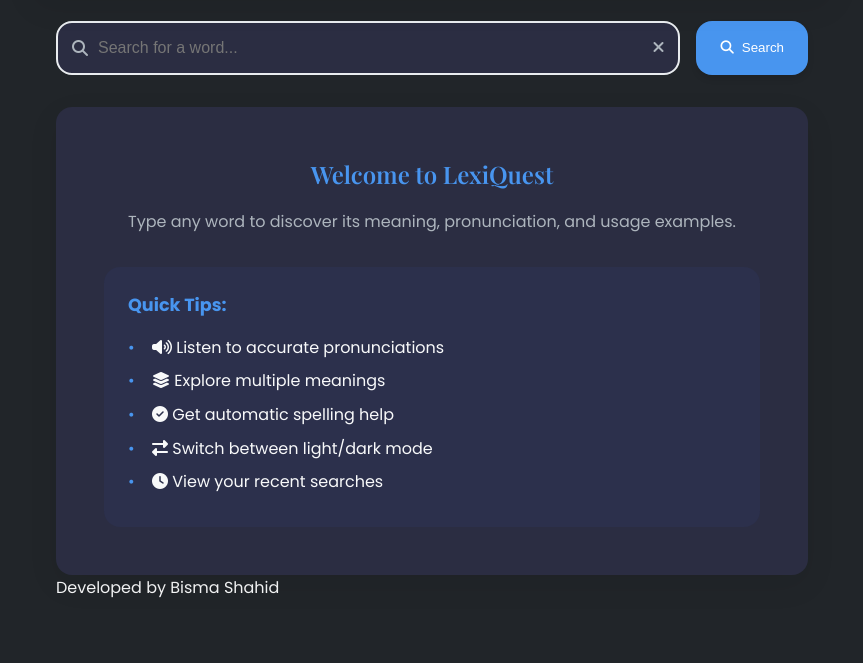
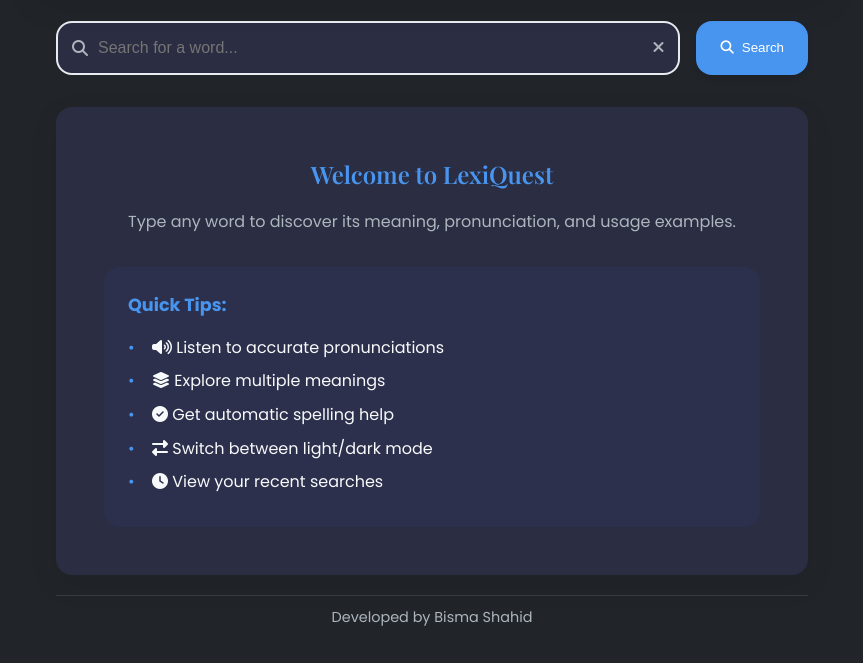
Before and after one commit to Bisma-404/LexiQuest-Dictionary, a plain HTML site: page index.html in a window 1280 px wide. Both pictures are taken after a click on the button 952 px from the left and 42 px from the top of the page. Shown: the part 147-810 px from the top of the page, without its empty margins (208-1071 px from the left). Drawn offline with nearby package versions, Linux system fonts and the light colour scheme.

Commit message:
Update style.css

```diff
--- a/style.css
+++ b/style.css
@@ -508,6 +508,19 @@ main {
     margin-top: 1.5rem;
 }
 
+.developer-credit {
+    text-align: center;
+    margin-top: 20px;
+    padding: 10px 0;
+    color: var(--light-text);
+    font-size: 0.9rem;
+    border-top: 1px solid rgba(0,0,0,0.1);
+}
+
+[data-theme="dark"] .developer-credit {
+    color: var(--light-text);
+    border-top: 1px solid rgba(255,255,255,0.1);
+}
 @media (max-width: 768px) {
     .search-box {
         flex-direction: column;
```
